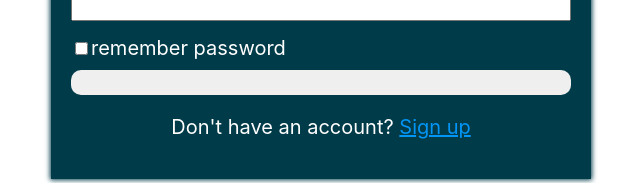
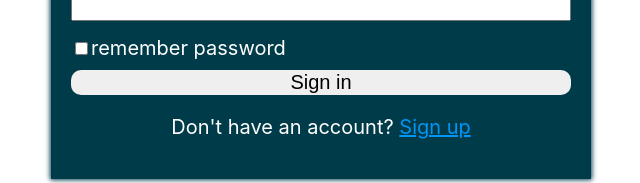
Before and after one commit to EugenyKrimsky/chat, a React (Create React App) app in the folder client/: page /login in a window 1280 px wide. Shown: the part 419-602 px from the top of the page, without its empty margins (319-959 px from the left). Built offline with nearby package versions, Linux system fonts and the light colour scheme.

Commit message:
redirect from auth to chat

```diff
--- a/client/src/App.jsx
+++ b/client/src/App.jsx
@@ -1,22 +1,22 @@
 import React from 'react';
 import { BrowserRouter } from 'react-router-dom';
-// import AuthContext from '../context/AuthContext.jsx';
+import AuthContext from './context/AuthContext.js';
 import useAuth from './hooks/auth.hook';
 import useRoutes from './routes';
 
 const App = () => {
     const {token, login, logout, userId} = useAuth();
-    // const isAuthenticated = Boolean(token);
-    const routes = useRoutes(false); // передавать isAuthenticated, когда будет готова регистрация
+    const isAuthenticated = Boolean(token);
+    const routes = useRoutes(isAuthenticated); // передавать isAuthenticated, когда будет готова регистрация
 
     return (
-        // <AuthContext.Provider value={{
-        //     token, login, logout, userId, isAuthenticated
-        // }}>
+        <AuthContext.Provider value={{
+            token, login, logout, userId, isAuthenticated
+        }}>
             <BrowserRouter>
                 {routes}
             </BrowserRouter>
-        // </AuthContext.Provider>
+        </AuthContext.Provider>
     )
 }
 
--- a/client/src/pages/AuthPage.jsx
+++ b/client/src/pages/AuthPage.jsx
@@ -1,10 +1,13 @@
 import React  from 'react'
+import { useContext } from 'react'
 import { useState } from 'react'
 import { NavLink } from 'react-router-dom'
+import AuthContext from '../context/AuthContext.js'
 import useHttp from '../hooks/http.hook'
 import c from './AuthPage.module.scss'
 
 const AuthPage = () => {
+    const auth = useContext(AuthContext)
     const { loading, request, error } = useHttp()
     const [form, setForm] = useState({
         email: '',
@@ -13,10 +16,11 @@ const AuthPage = () => {
     const changeHandler = event => {
         setForm({ ...form, [event.target.name]: event.target.value })
     }
-    const registerHandler = async () => {
+    const loginHandler = async () => {
         try {
-            const data = await request('/api/auth/register', 'POST', {...form})
+            const data = await request('/api/auth/login', 'POST', {...form})
             console.log('Data', data)
+            auth.login(data.token, data.userId)
         } catch (e) {}
     }
     return (
@@ -45,7 +49,7 @@ const AuthPage = () => {
                     <input className={c.authCheckbox} type="checkbox" name="check" text="Sign in"/>
                     <label className={c.label} htmlFor="check">remember password</label>
                 </div>
-                <input type="button" className={c.authButton} onClick={registerHandler}/>
+                <input type="button" className={c.authButton} onClick={loginHandler} value="Sign in"/>
                 <p className={c.signP}>Don't have an account? <NavLink to='/registration' className={c.link}>Sign up</NavLink></p>
             </div>
         </div>
--- a/client/src/pages/RegisterPage.jsx
+++ b/client/src/pages/RegisterPage.jsx
@@ -33,7 +33,7 @@ const RegisterPage = () => {
     return (
         <div className={c.formBlock}>
             <div className={c.authForm}>
-                <h1 className={c.h1}>Chat | Authorization</h1>
+                <h1 className={c.h1}>Chat | Registration</h1>
                 <div className={c.inputBlock}>
                     <label className={c.label} htmlFor="email">Email:</label>
                     <input
```
Also changed, not shown: client/src/context/AuthContext.js (renamed from client/context/AuthContext.js).
